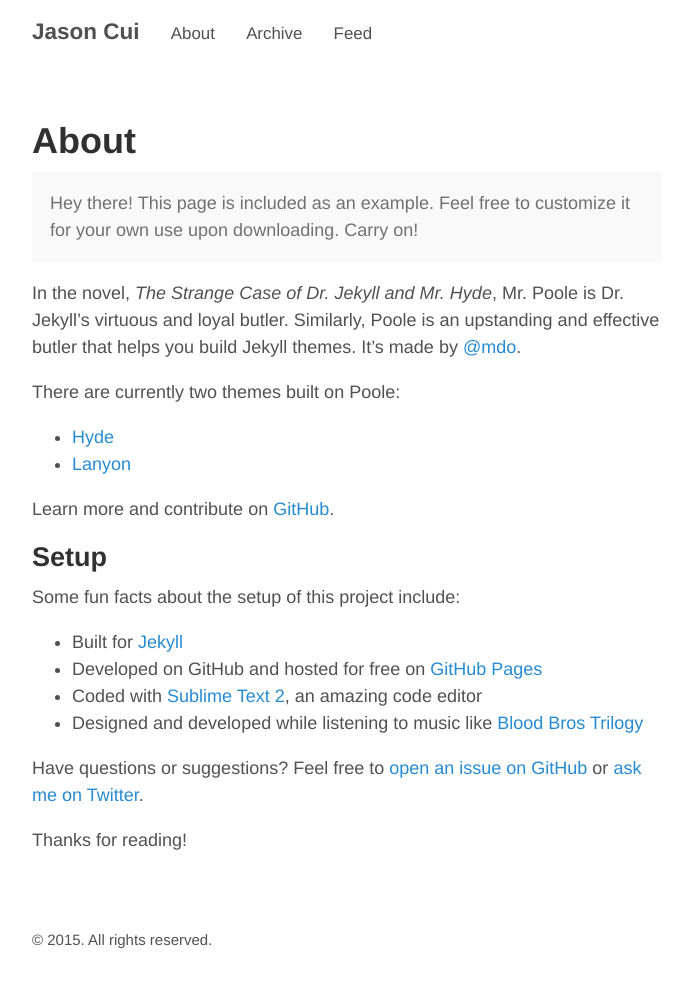
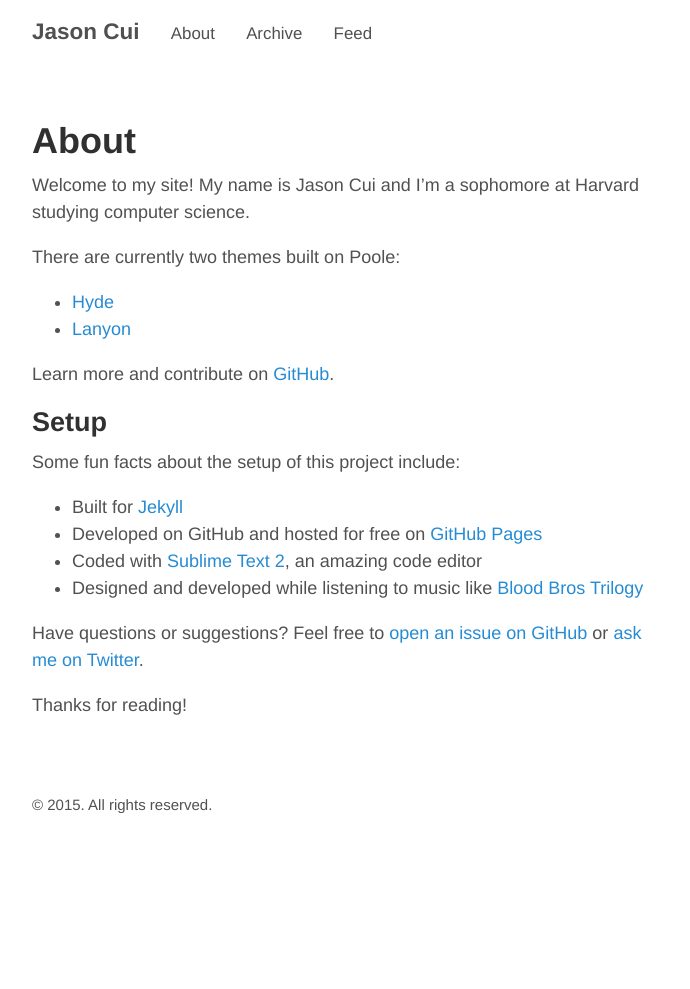
Before and after one commit to jasoncui/jasoncui.github.io, a Jekyll site: the page built from about.md, in a window 1280 px wide. Shown: the whole page, without its empty margins (293-983 px from the left). Built offline with Jekyll 4.4.1, drawn with Linux system fonts in a browser that asks for light colours; after the commit the page ends 900 px from its top, so only the background shows below that.

Commit message:
edit about page

```diff
--- a/about.md
+++ b/about.md
@@ -3,11 +3,7 @@ layout: page
 title: About
 ---
 
-<p class="message">
-  Hey there! This page is included as an example. Feel free to customize it for your own use upon downloading. Carry on!
-</p>
-
-In the novel, *The Strange Case of Dr. Jekyll and Mr. Hyde*, Mr. Poole is Dr. Jekyll's virtuous and loyal butler. Similarly, Poole is an upstanding and effective butler that helps you build Jekyll themes. It's made by [@mdo](https://twitter.com/mdo).
+Welcome to my site! My name is Jason Cui and I'm a sophomore at Harvard studying computer science.
 
 There are currently two themes built on Poole:
 
```
